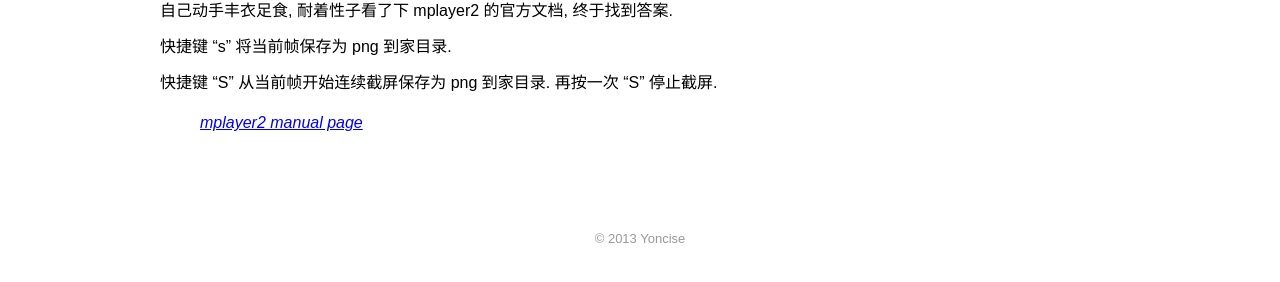
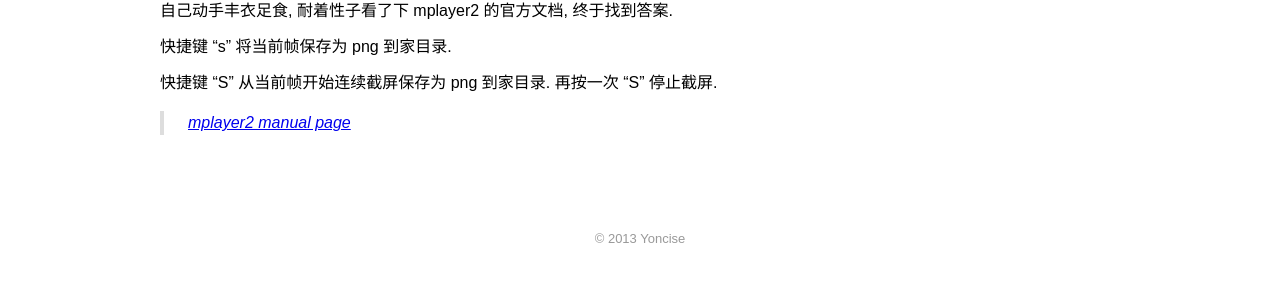
Before and after one commit to yoncise/yoncise.github.io, a Jekyll site: the page built from _posts/2013-07-13-mplayer2-视频截图.md, in a window 1280 px wide. Shown: the part 306-588 px from the top of the page. Built offline with Jekyll 4.4.1, drawn with Linux system fonts in a browser that asks for light colours; Markdown is read by kramdown in place of the engine named in the settings; comment, search, counter and statistics services are not loaded.

Commit message:
add left border to blockquote

```diff
--- a/blog/css/style.css
+++ b/blog/css/style.css
@@ -232,6 +232,9 @@
 
 #article blockquote {
     font-style: italic;
+    margin-left: 0;
+    padding-left: 24px;
+    border-left: 4px solid #ddd;
 }
 
 #article img {
```
